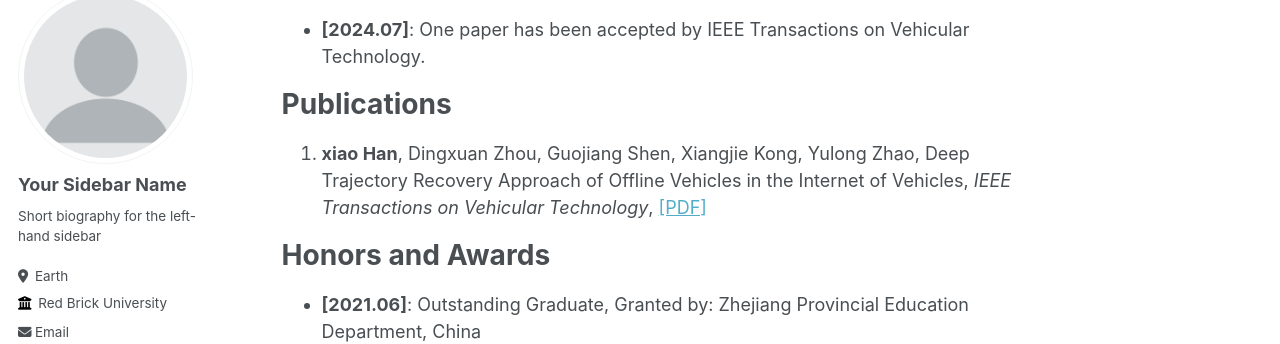
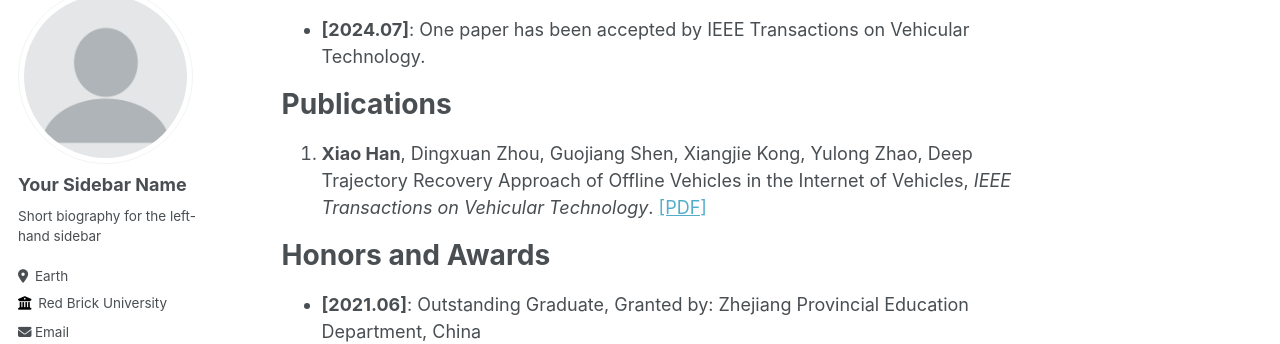
Before and after one commit to hahahenha/hahahenha.github.io, a Jekyll site: the page built from _pages/about.md, in a window 1280 px wide and 900 px high, scrolled down 478 px. Shown: the part 117-461 px from the top of the window. Built offline with Jekyll 4.4.1, drawn with Linux system fonts in a browser that asks for light colours; some web fonts are replaced.

```diff
--- a/_pages/about.md
+++ b/_pages/about.md
@@ -47,8 +47,8 @@ If you are interested in collaborating with me or want to have a chat, always fe
 
 <ol>
   <li>
-    <Strong>xiao Han</Strong>, Dingxuan Zhou, Guojiang Shen, Xiangjie Kong, Yulong Zhao, Deep Trajectory Recovery Approach of Offline Vehicles in the Internet of Vehicles,
-    <em>IEEE Transactions on Vehicular Technology</em>,
+    <Strong>Xiao Han</Strong>, Dingxuan Zhou, Guojiang Shen, Xiangjie Kong, Yulong Zhao, Deep Trajectory Recovery Approach of Offline Vehicles in the Internet of Vehicles,
+    <em>IEEE Transactions on Vehicular Technology</em>.
     <a target="_blank" rel="noopener" href="https://ieeexplore.ieee.org/document/10586793">[PDF]</a>
   </li>
 </ol>
```
